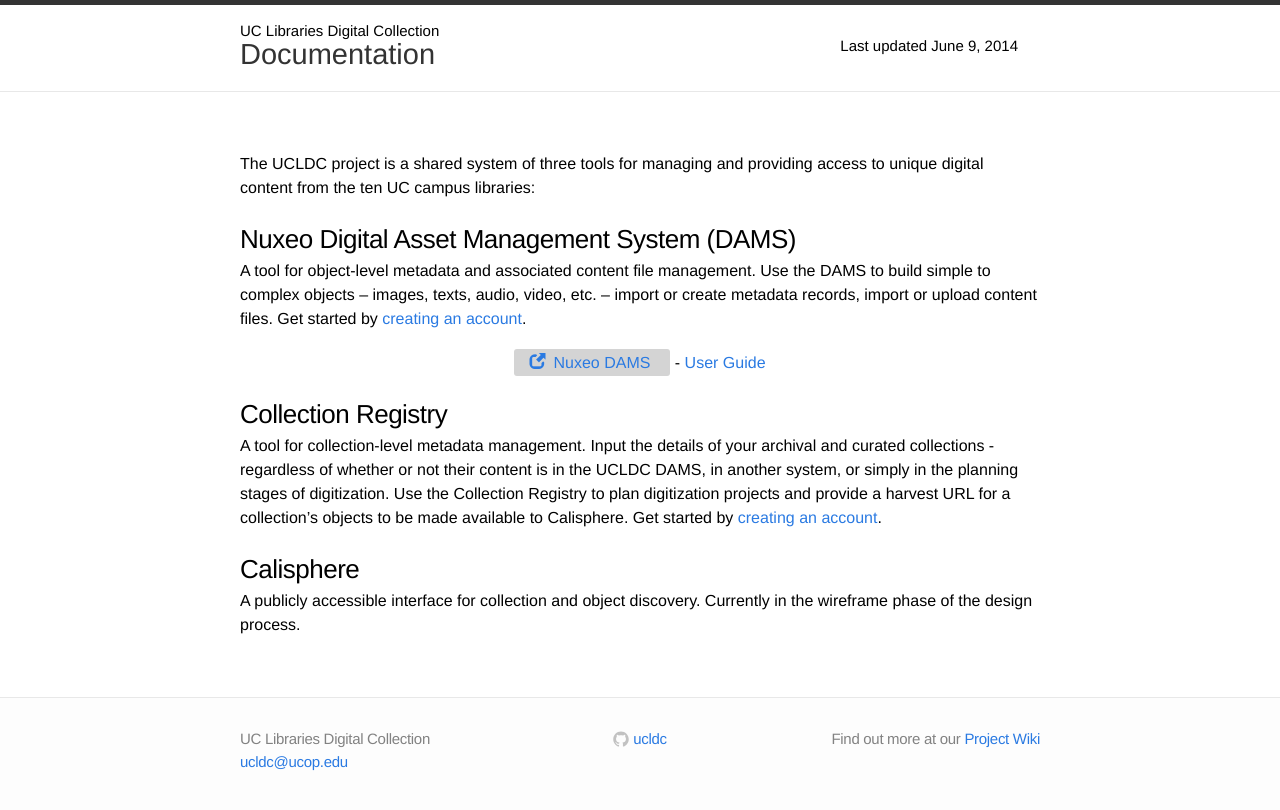
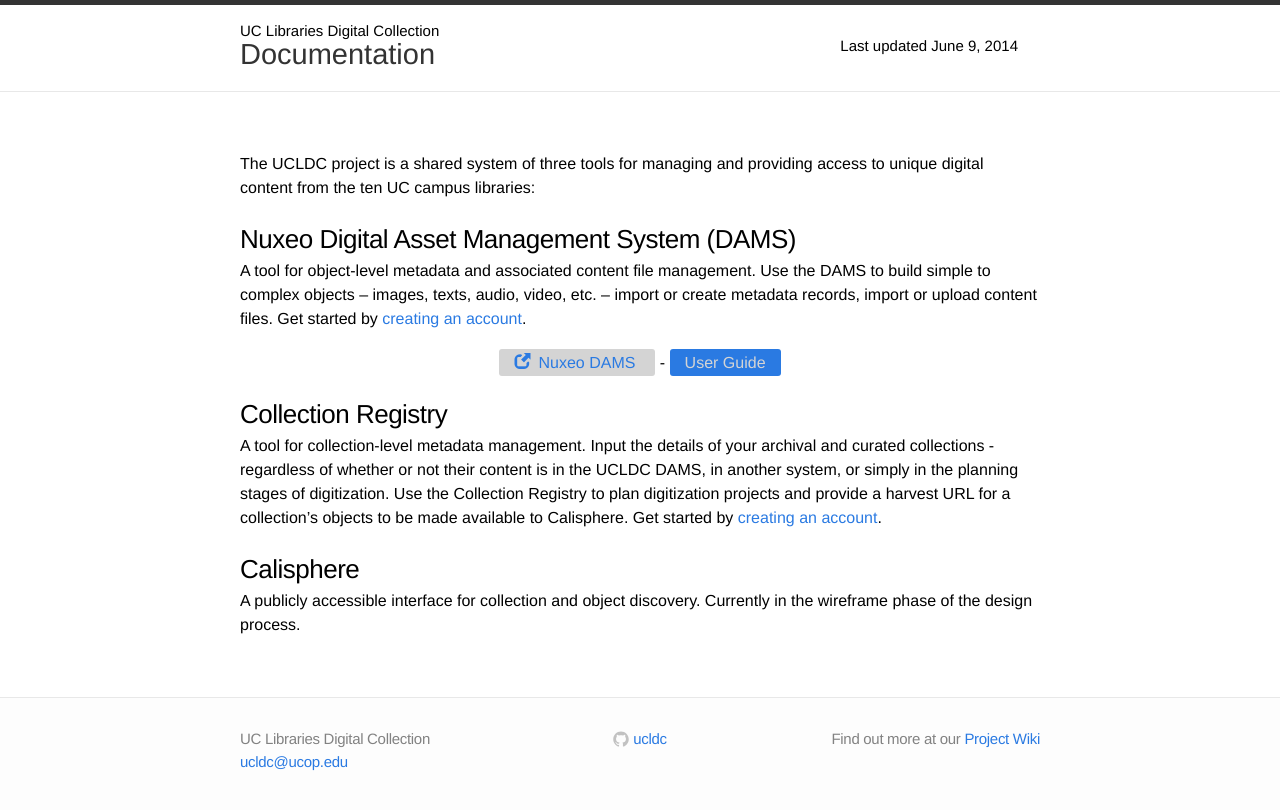
Before and after one commit to ucldc/ucldc-docs, a Jekyll site: the page built from index.md, in a window 1280 px wide. Shown: the top 810 px of the page. Built offline with Jekyll 4.4.1, drawn with Linux system fonts in a browser that asks for light colours; nearby versions of some CDN libraries.

Commit message:
Update styles.css

```diff
--- a/css/styles.css
+++ b/css/styles.css
@@ -77,6 +77,13 @@
 .site-nav li, .prev, .next, .button {
     padding: 5px 15px;
     background-color: #D4D4D4;
+    border-radius: 3px;
+}
+
+.special-button {
+    padding: 5px 15px;
+    background-color: #2a7ae2;
+    color: #D4D4D4;
     border-radius: 3px;
 }
 
```
